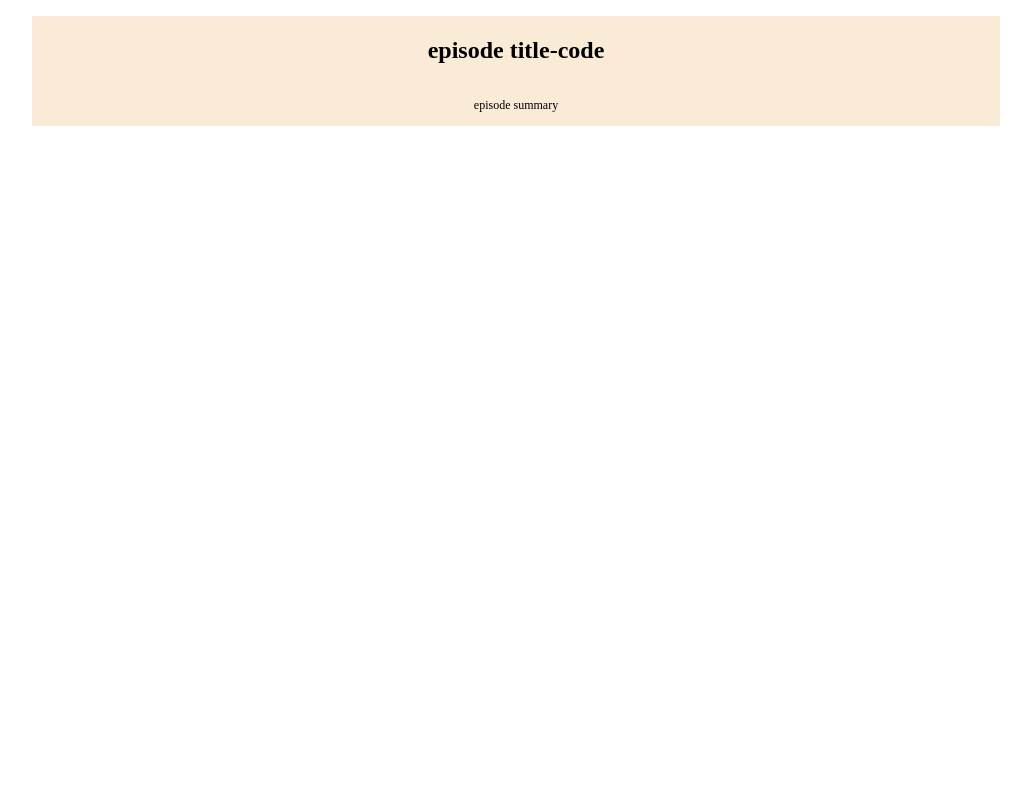
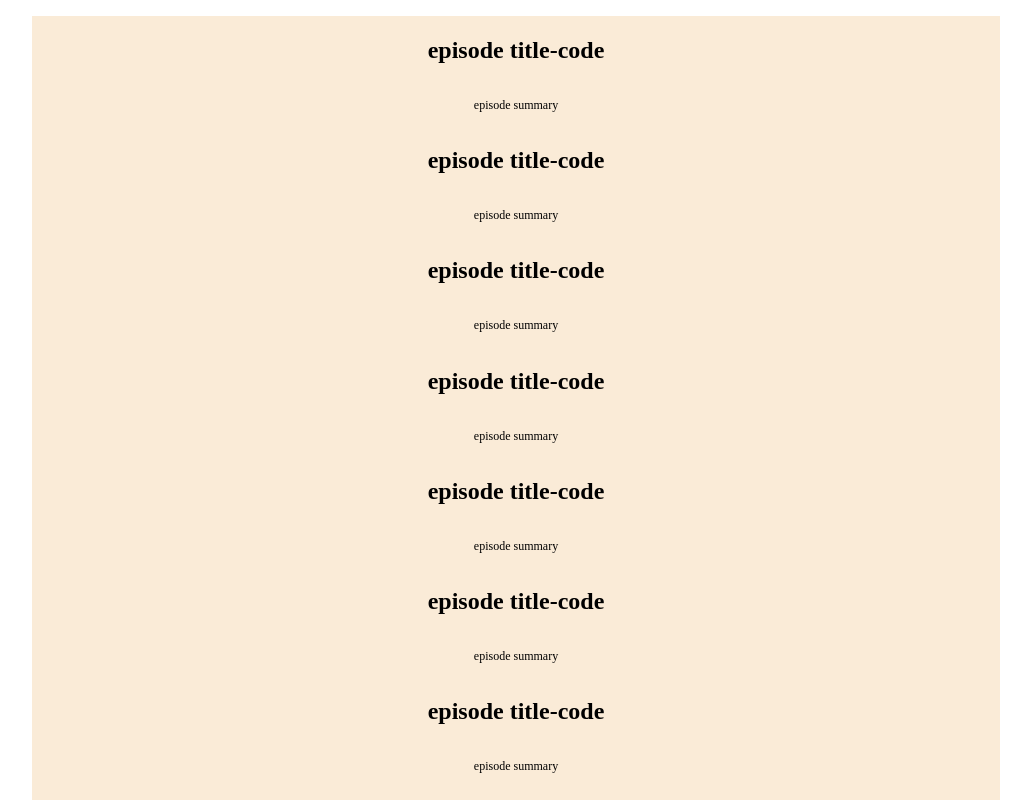
Before and after one commit to kngssd/caspar-dana-tv-show, a React (Vite) app: page / in a window 1280 px wide. Shown: the top 800 px of the page, without its empty margins (124-1155 px from the left). Built offline with nearby package versions, Linux system fonts and the light colour scheme.

Commit message:
props added in episodes map function

```diff
--- a/src/TvShowsApp.jsx
+++ b/src/TvShowsApp.jsx
@@ -2,11 +2,14 @@ import episodes from "./data/gameOfThronesEpisodes.json";
 import EpisodeCard from "./components/EpisodeCard";
 
 export default function TVShowsApp() {
-  const ep1 = episodes[0];
+
+  const episodeCards = episodes.map((episode)=> <EpisodeCard key={episode.id} epTitle={episode.name}
+  season={episode.season} episodeNym={episode.number} episodeMedImg={episode.image.medium} epSum={episode.summary}/>)
+
   return (
     <main className="tvShowsApp">
       <div>
-        <EpisodeCard />
+        {episodeCards}
       </div>
     </main>
   );
```
